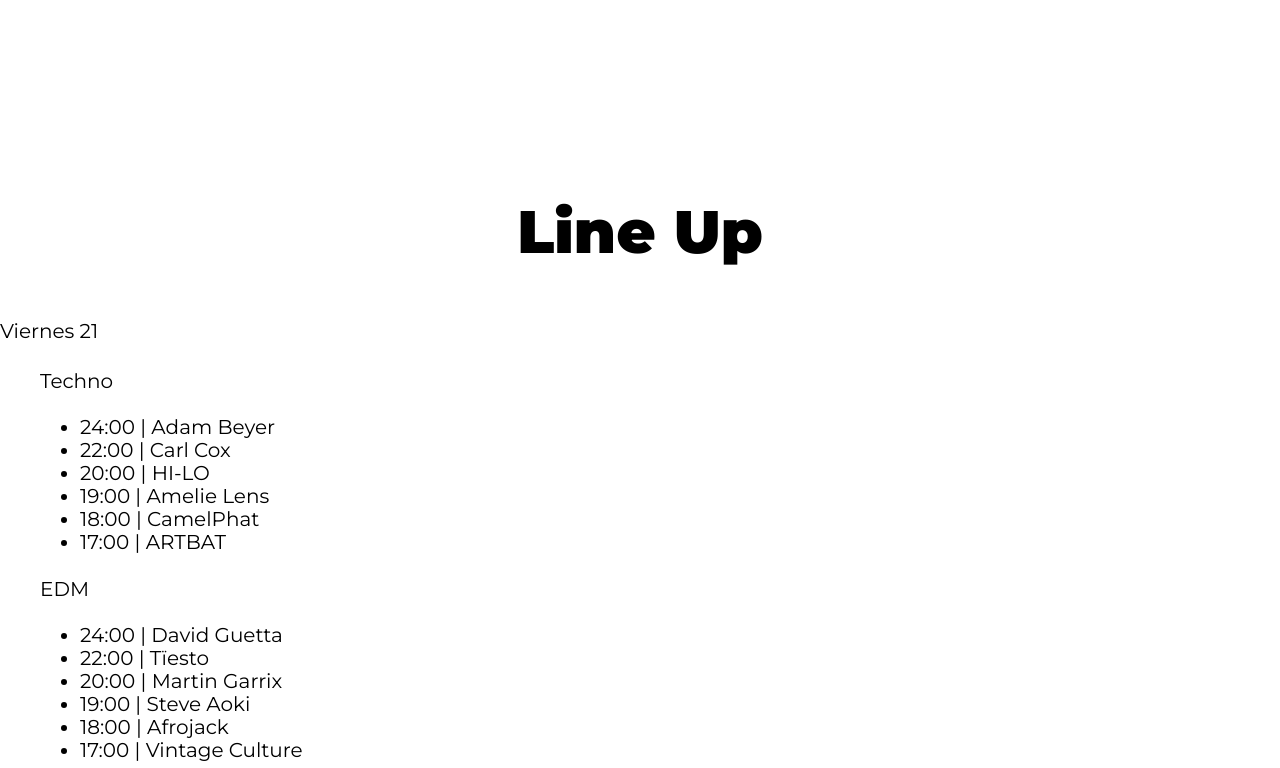
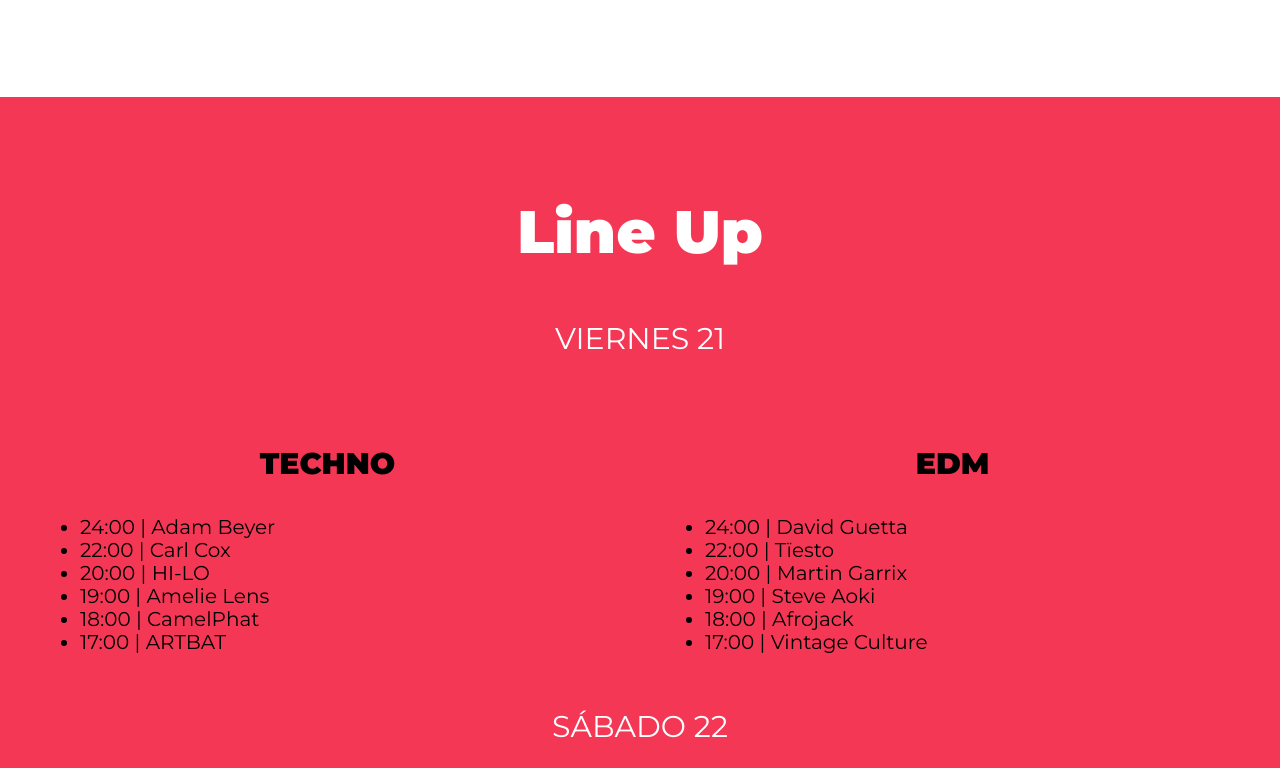
Before and after one commit to rvaldez20/music-fest, a website: page index.html in a window 1280 px wide. Shown: the part 1212-1980 px from the top of the page. Drawn offline with nearby package versions, Linux system fonts and the light colour scheme; files that its build step writes are made by us from their sources.

Commit message:
[ADD] add section lineup, start styles

```diff
--- a/index.html
+++ b/index.html
@@ -60,7 +60,7 @@
       <h3>Line Up</h3>
 
       <p class="dia">Viernes 21</p>
-      <div class="escenarios-contenedor contenedor">
+      <div class="escenarios-contenedor">
          <div class="escenario bg-amarillo">
             <p class="nombre-escenario">Techno</p>
 
--- a/src/scss/layout/_index.scss
+++ b/src/scss/layout/_index.scss
@@ -1,3 +1,4 @@
 @forward 'header';
 @forward 'video';
 @forward 'festival';
+@forward 'lineup';
--- /dev/null
+++ b/src/scss/layout/_lineup.scss
@@ -0,0 +1,36 @@
+@use 'base/variables' as v;
+@use 'base/mixins' as m;
+
+.lineup {
+   background-color: v.$pink;
+
+   h3,
+   .dia {
+      text-align: center;
+      color: v.$white;
+   }
+
+   .dia {
+      font-size: 3rem;
+      text-align: center;
+      text-transform: uppercase;
+   }
+}
+
+.escenarios-contenedor {
+   @include m.contenedor;
+   @include m.tablet {
+      @include m.grid(2, 5rem);
+   }
+}
+
+.escenario {
+   padding-top: 2rem;
+
+   .nombre-escenario {
+      font-size: 3rem;
+      font-weight: 900;
+      text-transform: uppercase;
+      text-align: center;
+   }
+}
```
